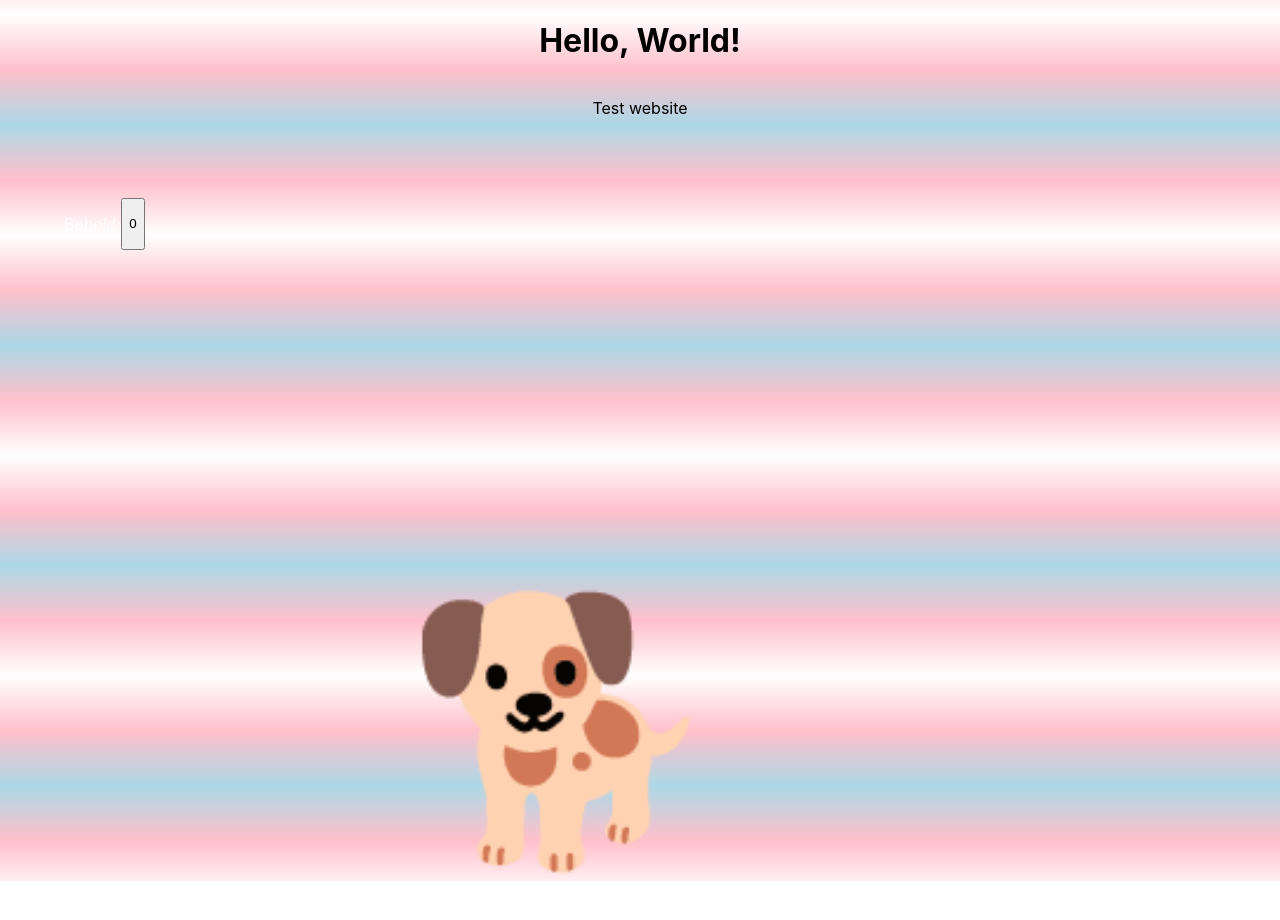
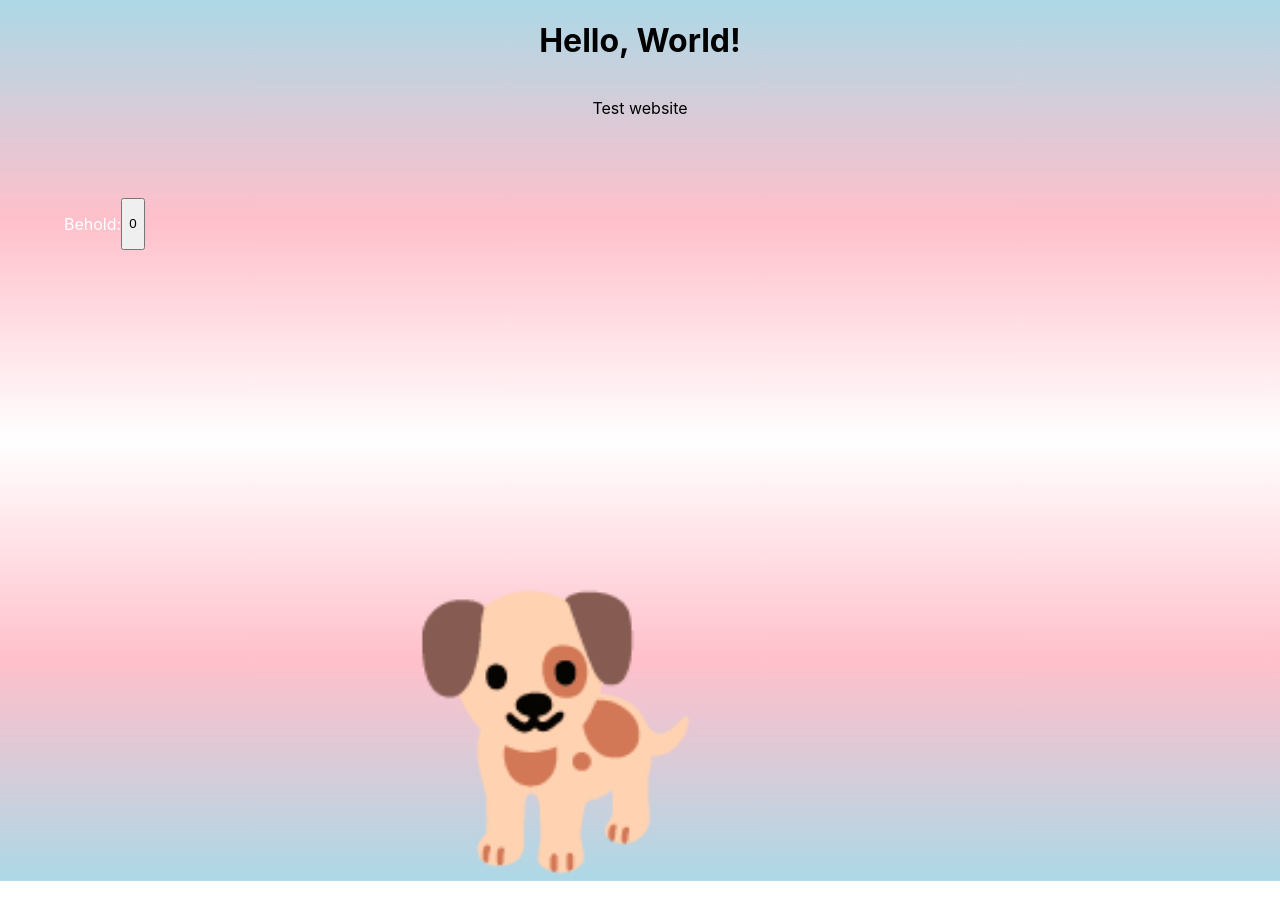
Before and after one commit to soweli-pali/lipu-wawa, a React (Create React App) app: page / in a window 1280 px wide. Shown: the top 920 px of the page. Built offline with nearby package versions, Linux system fonts and the light colour scheme.

Commit message:
Made background flag bigger

```diff
--- a/src/App.css
+++ b/src/App.css
@@ -3,7 +3,7 @@
   min-height: 100vh;
   flex-direction: column;
   background: linear-gradient(lightblue, pink, white, pink, lightblue);
-  background-size: 100% 25%;
+  background-size: 100% 100%;
   animation: gradientAnimation 20s ease infinite;
 }
 
```
